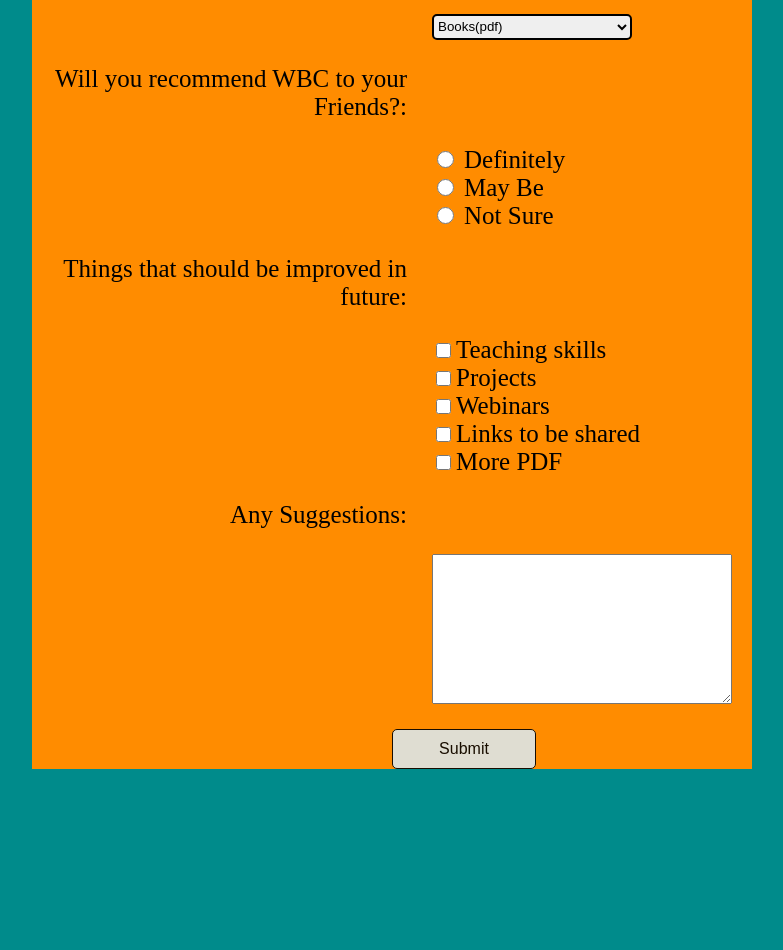
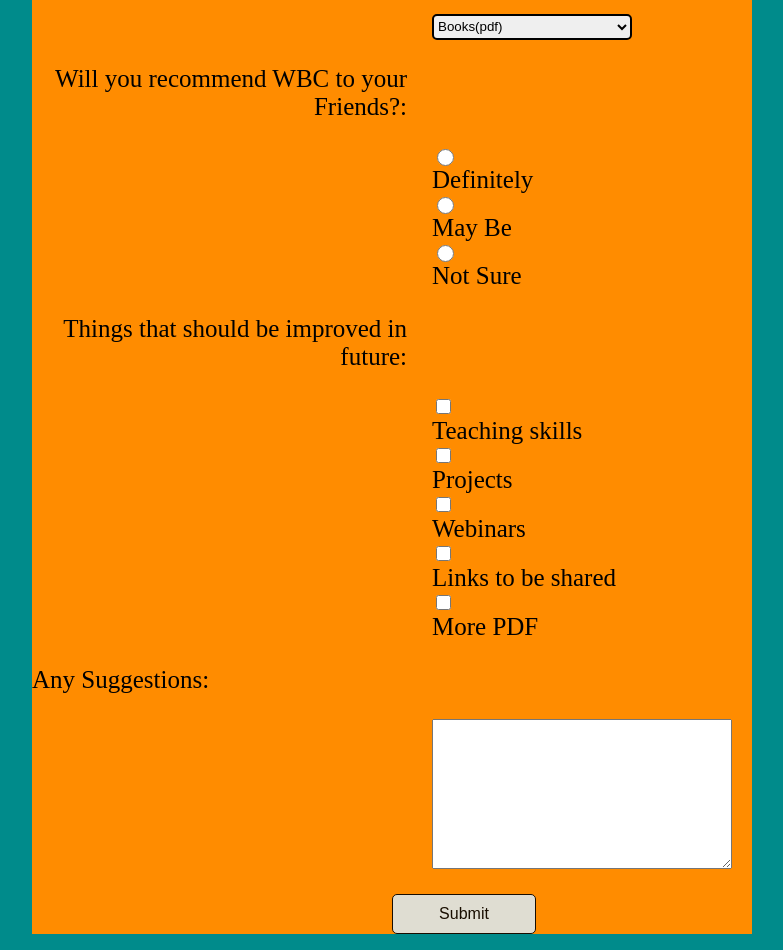
Before and after one commit to RaizBaig/surveyform, a plain HTML site: page index.html in a window 1280 px wide. Shown: the part 620-1570 px from the top of the page, without its empty margins (248-1031 px from the left). Before the commit the page ends 1405 px from the top, so only its background shows below. Drawn offline with Linux system fonts and the light colour scheme.

Commit message:
flex added

```diff
--- a/index.html
+++ b/index.html
@@ -8,7 +8,7 @@
        <div class="container">
         <form>
             <p>Let us know how we can improve our Web Development BootCamp(WBC)</p>
-            <div>
+            <div class="row">
                 <div class="question">
                     <label for="name" ><b>Name:</b></label>
                 </div>
@@ -17,7 +17,7 @@
                 </div>
             </div>
 
-            <div>
+            <div class="row">
                <div class="question">
                 <label for="email" ><b>Email:</b> </label>
                </div>
@@ -28,7 +28,7 @@
             </div>
 
 
-            <div>
+            <div class="row">
                 <div class="question">
                     <label for="age" ><b>Age:</b> </label>
                 </div>
@@ -37,7 +37,7 @@
                 </div>
             </div>
 
-            <div>
+            <div class="row">
                 <div class="question">
                     <label for="number" ><b>Phone Number:</b> </label>
                 </div>
@@ -47,7 +47,7 @@
             </div>
 
 
-            <div>
+            <div class="row">
                 <div class="question">
                     <lable class="lable">Which option you prefer most to learn in WBC:</lable>
                 </div>
@@ -60,18 +60,18 @@
                 </div>
             </div>
 
-            <div>
+            <div class="row">
                 <div class="question">
                     <label>Will you recommend WBC to your Friends?:</label>
                 </div>
                 <div for="button" class="answer">
-                <input type="radio" name="button" value="Definitely">Definitely<br>
-                <input type="radio" name="button" value="May be">May Be<br>
-                <input type="radio" name="button" value="Not sure">Not Sure<br>
+                <input type="radio" name="button" class="rb" value="Definitely">Definitely<br>
+                <input type="radio" name="button" class="rb" value="May be">May Be<br>
+                <input type="radio" name="button" class="rb" value="Not sure">Not Sure<br>
                 </div>
             </div>
 
-            <div>
+            <div class="row">
                 <div class="question">
                     <lable>Things that should be improved in future:</lable>
                 </div>
@@ -84,7 +84,7 @@
                 </div>
             </div>
 
-            <div>
+            <div class="row">
                 <div class="question">
                     <lable for="Suggestions" class="lable">Any Suggestions:</lable>
                 </div>
@@ -92,7 +92,7 @@
                     <textarea id="Suggestions" rows=5 cols="20">
                     </textarea>
                 </div>
-                <div>
+                <div class="row">
                     <div>
                         <input  type="submit" value=Submit >
 
--- a/style.css
+++ b/style.css
@@ -24,21 +24,24 @@ form{
     }
   }
   .question{
-   order: 1;
+      display: flex;
+      flex-direction: row;
+      text-align: right;
       width: 15em;
-  text-align: right;
-  padding-right: 0.5em;
       font-size: 25px;
+
  }
 
  .answer{
-    order: 2;
-    flex: auto;
+     display: flex;
+     align-items: flex-start;
+     flex-direction: column;
      width: auto;
      margin-left: 15em;
      padding:1em;
      font-size: 25px;
      text-align: start;
+
  }
 input[type="text"] {
     border: 2px solid black;
@@ -103,7 +106,7 @@ p{
     font-size: large;
 }
 
-input[type=text]:focus, textarea:focus, select :focus  {
+input[type=text]:focus, textarea:focus, select :focus,input[type="number"] :focus{
     box-shadow: 0 0 30px rgb(22, 211, 123);
 
   }
```
Lines whose indentation alone changed are shown as unchanged.
